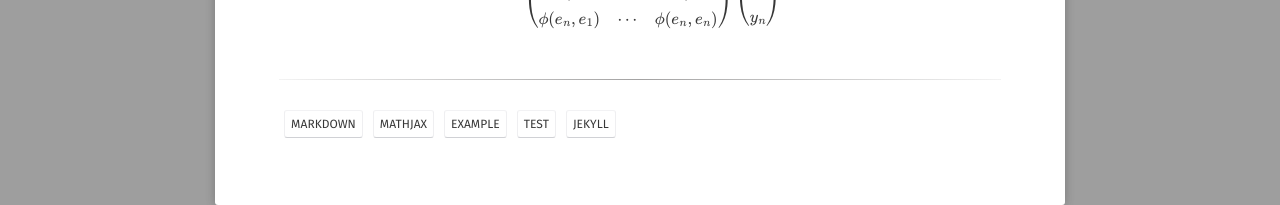
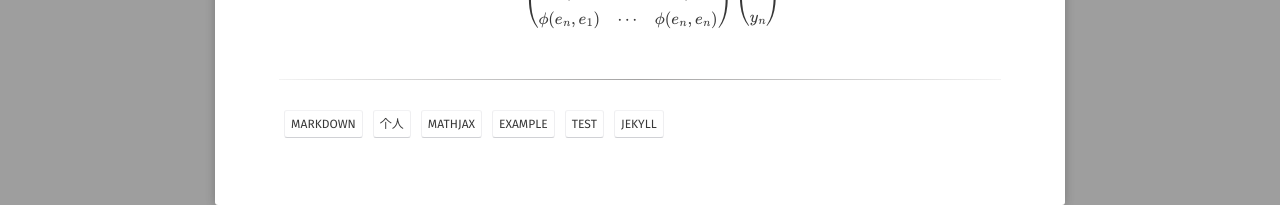
Before and after one commit to windfire007/windfire007.github.io, a Jekyll site: the page built from _posts/2015-08-10-mathjax-example.md, in a window 1280 px wide. Shown: the part 1056-1261 px from the top of the page. Built offline with Jekyll 4.4.1, drawn with Linux system fonts in a browser that asks for light colours; nearby versions of some CDN libraries; some web fonts are replaced; library files that are not in the unit come from our copies; formulas are drawn with MathJax 3.

Commit message:
Update 2015-08-10-mathjax-example.md

```diff
--- a/_posts/2015-08-10-mathjax-example.md
+++ b/_posts/2015-08-10-mathjax-example.md
@@ -5,6 +5,7 @@ date:   2015-08-10
 excerpt: "MathJax Example for Moon Jekyll Theme."
 tag:
 - markdown
+- 个人
 - mathjax
 - example
 - test
```
